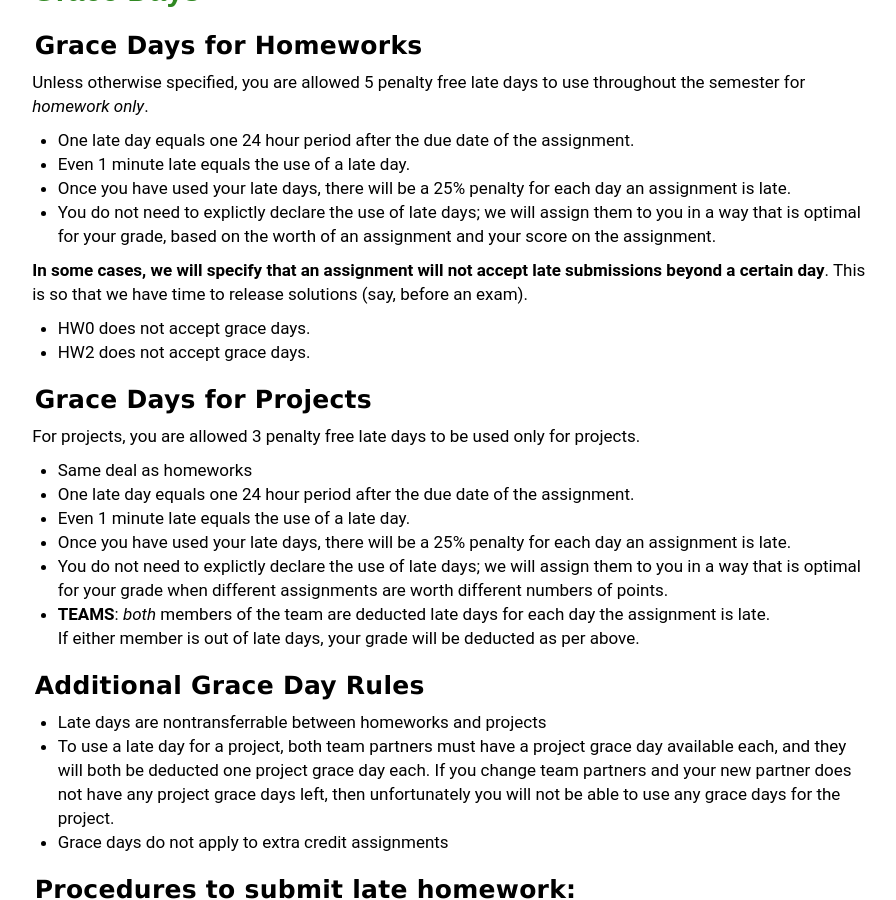
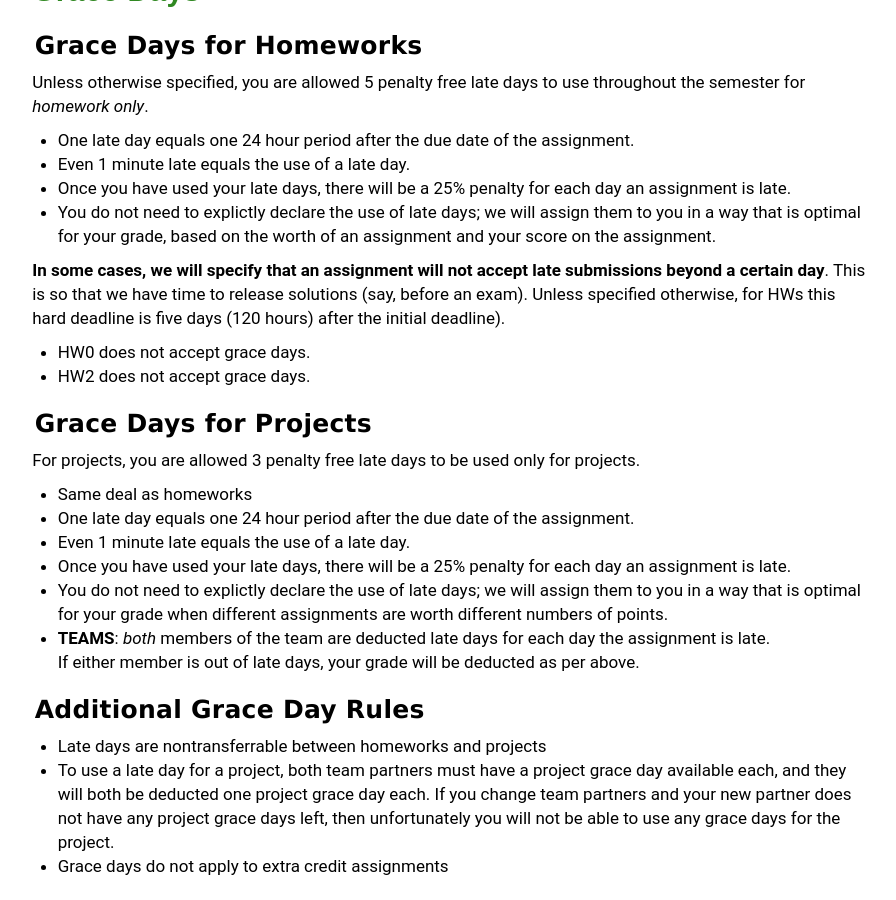
Before and after one commit to Kitatine/w4111.github.io, a Jekyll site: the page built from syllabus.md, in a window 1280 px wide and 900 px high, scrolled down 3256 px. Shown: the whole window, without its empty margins (184-1080 px from the left). Built offline with Jekyll 4.4.1, drawn with Linux system fonts in a browser that asks for light colours.

Commit message:
Hard deadline

```diff
--- a/syllabus.md
+++ b/syllabus.md
@@ -166,6 +166,7 @@ Unless otherwise specified, you are allowed 5 penalty free late days to use thro
 
 **In some cases, we will specify that an assignment will not accept late submissions beyond a certain day**.
 This is so that we have time to release solutions (say, before an exam).
+Unless specified otherwise, for HWs this hard deadline is five days (120 hours) after the initial deadline).
 
 * HW0 does not accept grace days.
 * HW2 does not accept grace days.
```
